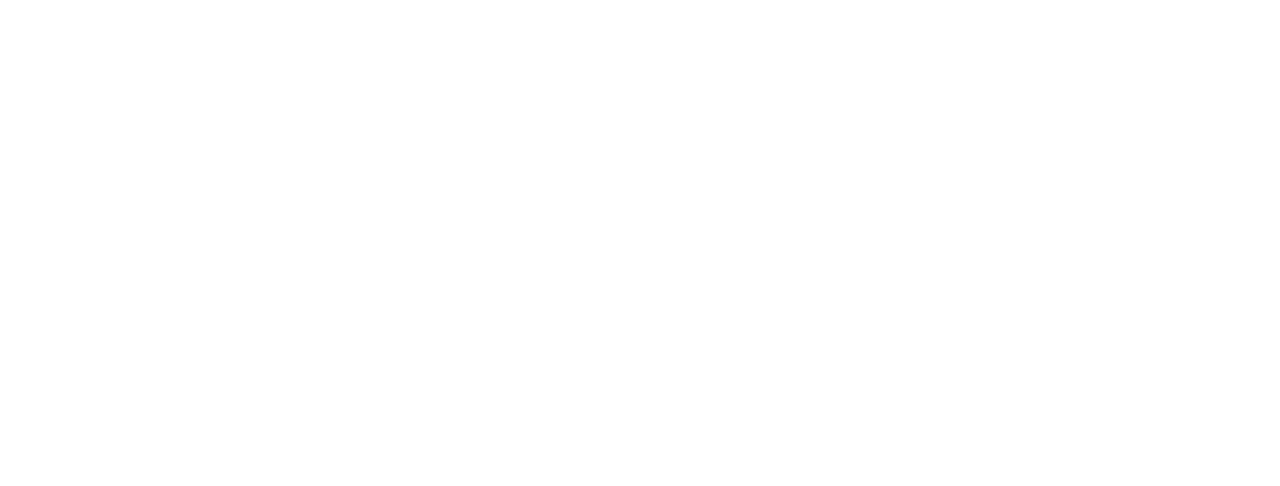
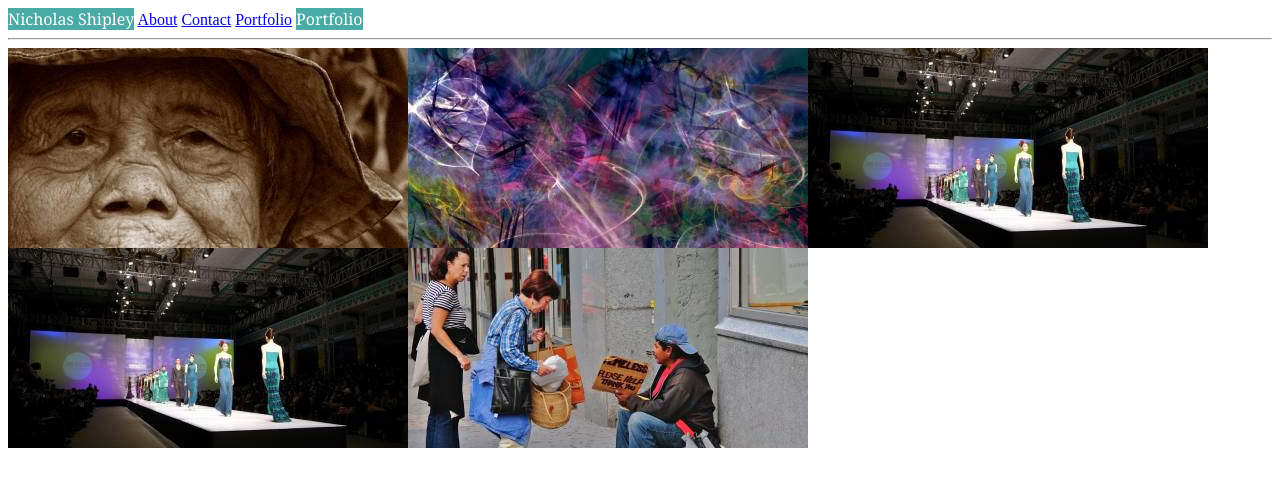
Before and after one commit to ginkaku67/Basic-Portfolio, a plain HTML site: page portfolio.html in a window 1280 px wide. Drawn offline with Linux system fonts and the light colour scheme.

Commit message:
Work on Portfolio

```diff
--- a/portfolio.html
+++ b/portfolio.html
@@ -0,0 +1,35 @@
+<!DOCTYPE html>
+<!--ABOUT ME. DON'T BE TOO WEIRD, FUTURE NICK-->
+<!--Whatever, bruh.-->
+<link rel="stylesheet" type="text/css" href="assets/css/style-for-index.css">
+<html>
+
+<head>
+</head>
+
+<body>
+            <!--TOP BIT-->
+    <heading>Nicholas Shipley</heading>
+  <!--Add a:hover in css then add a change in background color to grey-->
+    <a href="index.html">About</a>
+
+    <a href="contact.html">Contact</a>
+
+    <a href="portfolio.html">Portfolio</a>
+
+    <heading>Portfolio</heading>
+
+    <hr>
+
+    <img src="assets/images/fud.jpg" alt="1">
+
+    <img src="assets/images/image_i_hope.jpg" alt="2">
+
+    <img src="assets/images/i_should_really_stop_naming_these.jpg" alt="3">
+
+    <img src="assets/images/only_two_more.jpg" alt="4">
+
+    <img src="assets/images/last_one.jpg" alt="5">
+
+</body>
+</html>
```
Also changed, not shown: index.html (+1 -1 lines), assets/css/style-for-index.css (line endings or trailing spaces), assets/images/fud.jpg (added), assets/images/i_should_really_stop_naming_these.jpg (added), assets/images/image_i_hope.jpg (added), assets/images/last_one.jpg (added), assets/images/only_two_more.jpg (added).
